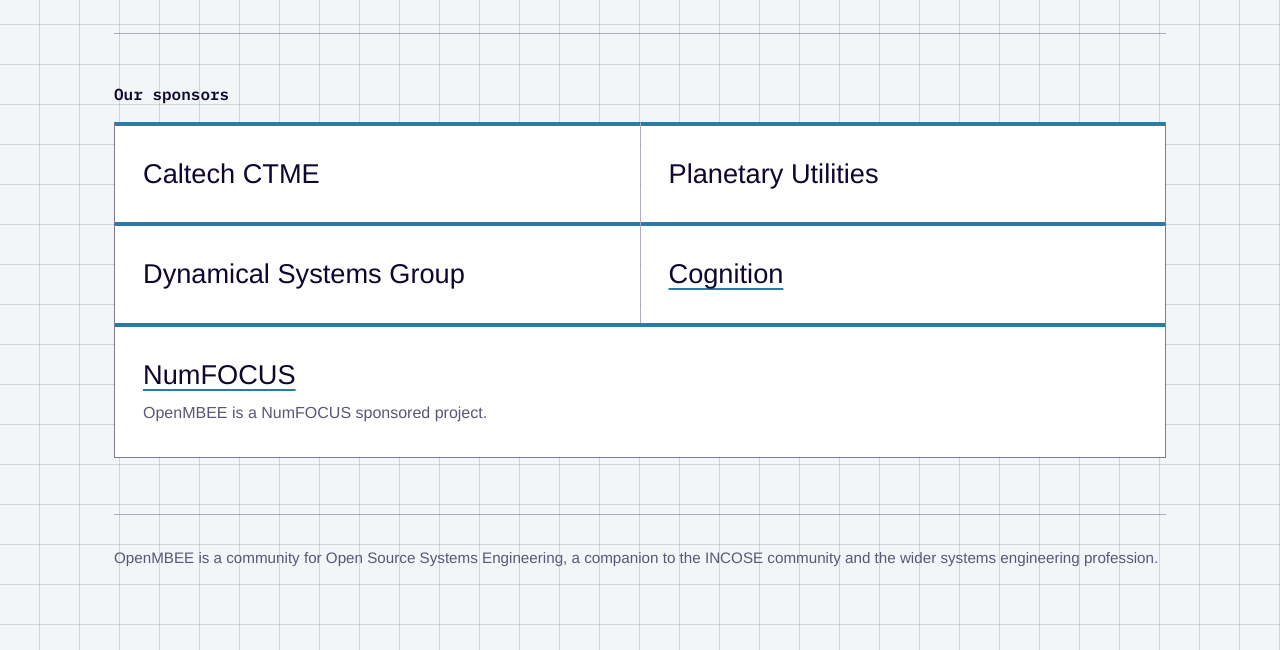
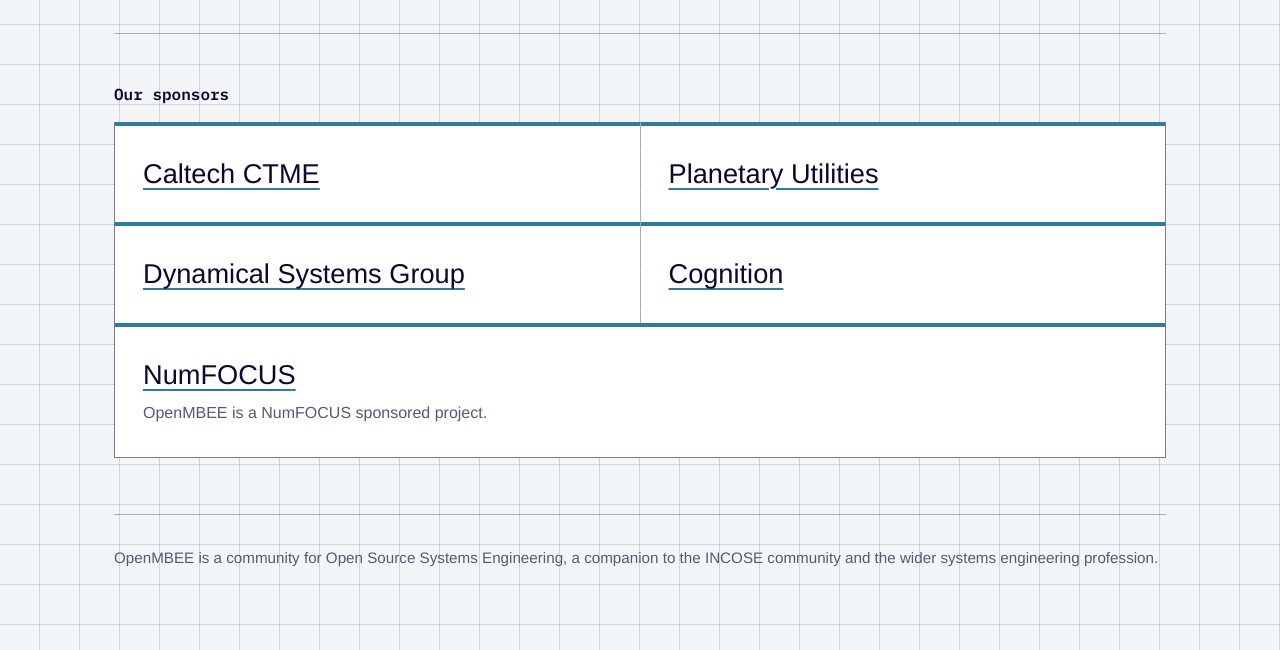
Before and after one commit to Open-MBEE/openmbee-workshops.github.io, a plain HTML site: page sponsors.html in a window 1280 px wide. Shown: the part 255-905 px from the top of the page. Drawn offline with Linux system fonts and the light colour scheme; a web font is replaced by a local one.

Commit message:
fix: link remaining sponsors to their websites

```diff
--- a/sponsors.html
+++ b/sponsors.html
@@ -346,9 +346,9 @@
     <section class="block" aria-labelledby="sponsors-heading">
       <p class="label mono" id="sponsors-heading">Our sponsors</p>
       <ul class="sponsors">
-        <li class="sponsor"><h2 class="sponsor-name">Caltech CTME</h2></li>
-        <li class="sponsor"><h2 class="sponsor-name">Planetary Utilities</h2></li>
-        <li class="sponsor"><h2 class="sponsor-name">Dynamical Systems Group</h2></li>
+        <li class="sponsor"><h2 class="sponsor-name"><a href="https://ctme.caltech.edu/" target="_blank" rel="noopener noreferrer">Caltech CTME</a></h2></li>
+        <li class="sponsor"><h2 class="sponsor-name"><a href="https://planetaryutilities.com/" target="_blank" rel="noopener noreferrer">Planetary Utilities</a></h2></li>
+        <li class="sponsor"><h2 class="sponsor-name"><a href="https://www.dynamicalsystemsgroup.com/" target="_blank" rel="noopener noreferrer">Dynamical Systems Group</a></h2></li>
         <li class="sponsor"><h2 class="sponsor-name"><a href="https://cognition.ai" target="_blank" rel="noopener noreferrer">Cognition</a></h2></li>
         <li class="sponsor sponsor-wide"><h2 class="sponsor-name"><a href="https://numfocus.org" target="_blank" rel="noopener noreferrer">NumFOCUS</a></h2>
           <p class="sponsor-note">OpenMBEE is a NumFOCUS sponsored project.</p></li>
```
